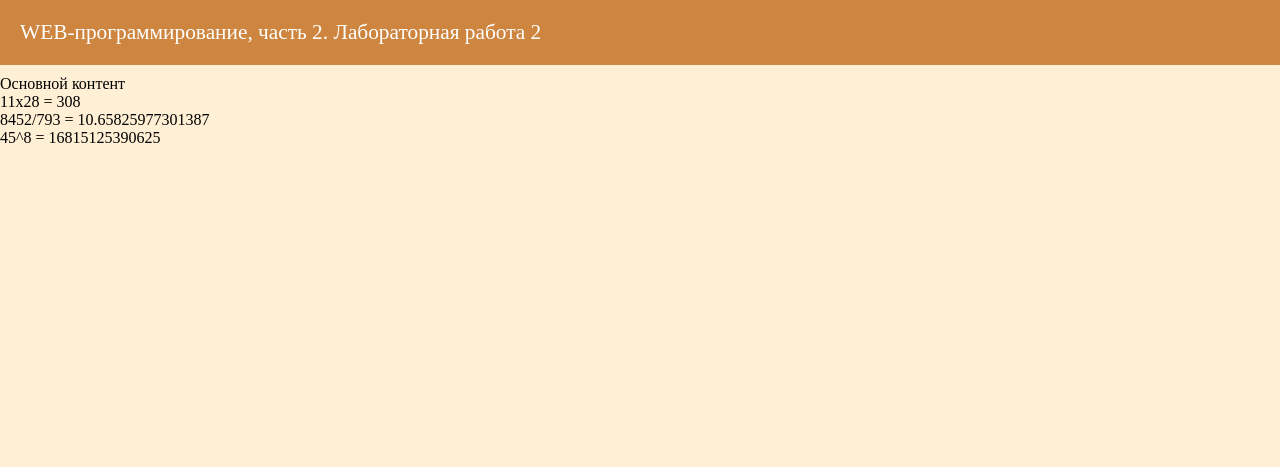
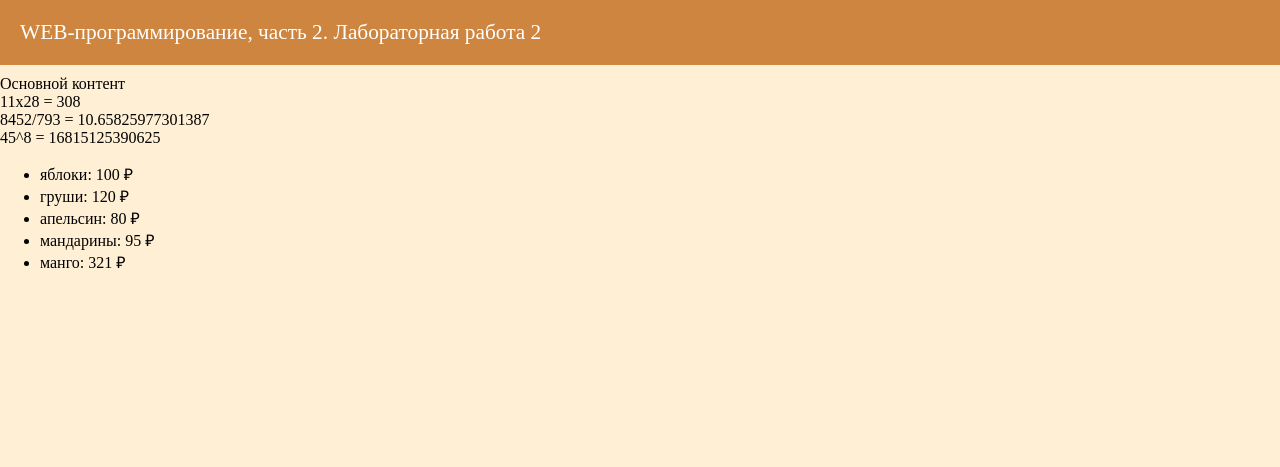
Before and after one commit to marilynhantzis/web_labs_back, a Flask app: page /lab2/example in a window 1280 px wide. Shown: the top 467 px of the page. Run offline with Flask 3, Linux system fonts and the light colour scheme.

Commit message:
цикл в шаблоне

```diff
--- a/app.py
+++ b/app.py
@@ -173,4 +173,14 @@ def example():
     name = 'Артем Тарбанаков'
     num = 2
     course = 3
-    return render_template('example.html', name = name, num = num, course = course)
+    name, num, course, group = 'Артем Тарбанаков', 2, 3, 'ФБИ-14'
+    fruits = [
+        {'name': 'яблоки', 'price': 100},
+        {'name': 'груши', 'price': 120},
+        {'name': 'апельсин', 'price': 80},
+        {'name': 'мандарины', 'price': 95},
+        {'name': 'манго', 'price': 321}
+        ]
+    return render_template('example.html',
+                           name = name, num = num, course = course, group = group,
+                           fruits = fruits)
--- a/templates/example.html
+++ b/templates/example.html
@@ -15,6 +15,11 @@
         <div>11x28 = {{11*28}}</div>
         <div>8452/793 = {{8452/793}}</div>
         <div>45^8 = {{45**8}}</div>
+        <ul>
+            {% for f in fruits %}
+            <li>{{f.name}}: {{f.price}} &#x20bd;</div></li>
+            {% endfor %}
+        </ul>
     </main>
     <footer>
         &copy;
@@ -23,7 +28,7 @@
         {% else %}
             Анонимус,
         {% endif %}
-        ФБИ-14,
+        {{group}},
         {{course}} курс,
         2023
     </footer>
```
